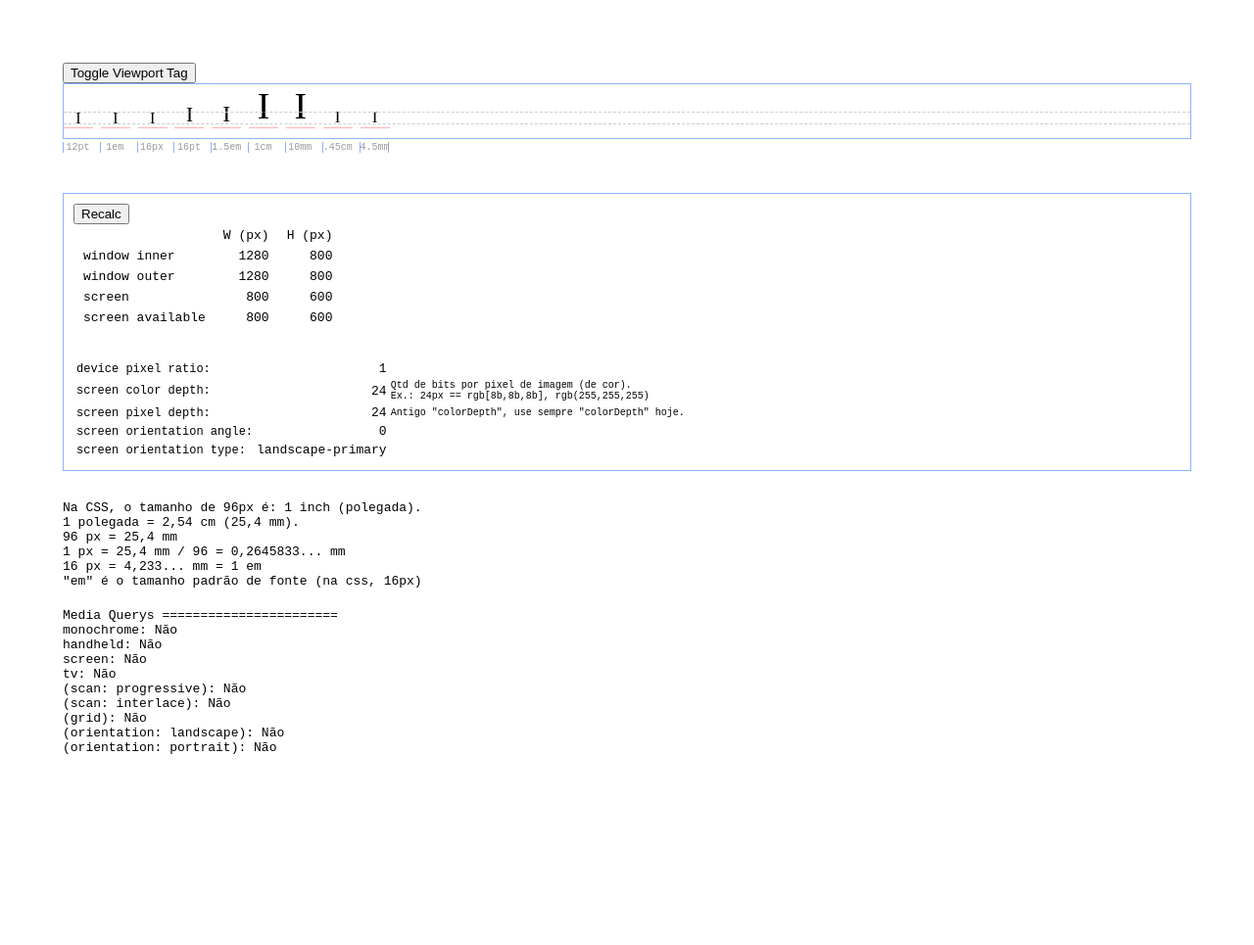
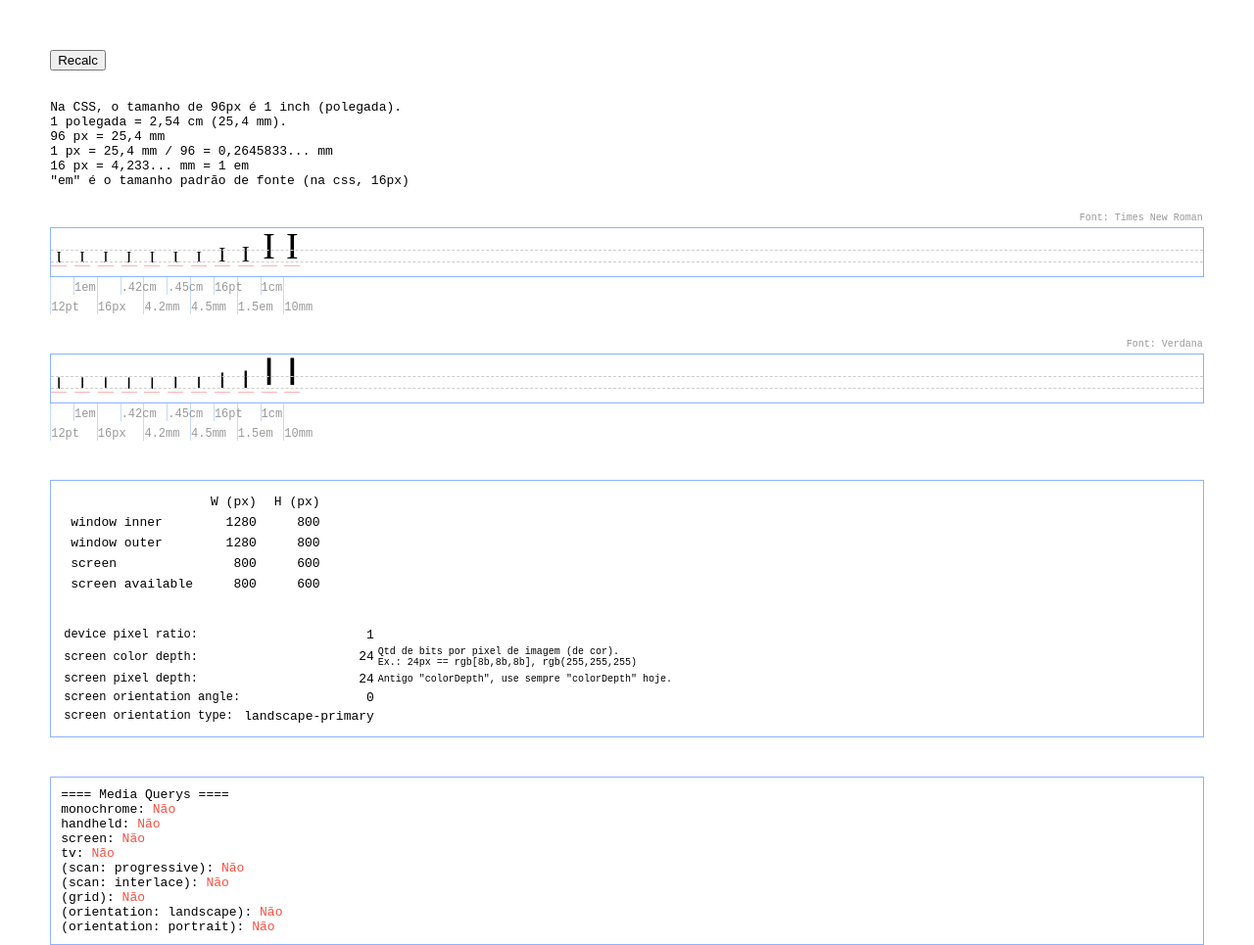
Before and after one commit to rcheruti/PocketBook_Responsive_HTML, a plain HTML site: page Css-Units/public_html/index.html in a window 1280 px wide. Shown: the whole page at 98% size. Before the commit the page ends 800 px from the top, so only its background shows below. Drawn offline with Linux system fonts and the light colour scheme.

Commit message:
Alterações para melhorar o uso e os testes que são feitos.

```diff
--- a/Css-Units/public_html/css/style.css
+++ b/Css-Units/public_html/css/style.css
@@ -9,38 +9,63 @@ body{
   position: relative;
   top: 0;
   left: 0;
-  padding: 5% 5%;
+  padding: 4% 4%;
   font-family: monospace;
 }
 body > div:last-of-type{
   margin-bottom: 20px;
 }
 
-.description{
+.recalcBox{
+  margin: 0 0 20px 0;
 }
-.description > *{
+.test{
+  position: relative;
+  border: 1px solid rgba(64,128,255,0.6);
+  margin-top: 40px;
+  padding: 10px;
+}
+.testDesc{
+  position: absolute;
+  font-size: 10px;
+  color: #999;
+  text-align: right;
+  vertical-align: top;
+  bottom: 100%;
+  bottom: calc(100% + 5px);
+  right: 0;
+  width: 100%;
+}
+.textsDesc{
+  padding: 0;
+}
+.textsDesc > *{
   display: inline-block;
   color: #999;
-  border-left: 1px solid rgba(64,128,255,0.6);
-  width: 30px;
-  font-size: 10px;
+  border-left: 1px solid rgba(64,128,255,0.3);
+  width: 16px;
+  font-size: 12px;
   text-align: center;
+  vertical-align: top;
+   padding-top: 4px;
 }
-.description > *:last-of-type{
-  border-right: 1px solid rgba(64,128,255,0.6);
+.textsDesc > *:nth-of-type(odd){
+  padding-top: 24px;
 }
 .texts{
-  position: relative;
-  border: 1px solid rgba(64,128,255,0.6);
   padding: 0 0 10px 0;
 }
-.texts > *:not(.linhaGuia){
-  font-family: serif;
+.texts > span{
+  font-family: 'Times New Roman', serif;
   display: inline-block;
   vertical-align: bottom;
   border-bottom: 1px solid rgba(255,0,0,.3);
   text-align: center;
-  width: 30px;
+  width: 16px;
+  line-height: 1em;
+}
+.texts.verdana > span{
+  font-family: 'Verdana', sans-serif;
 }
 .texts .linhaGuia{
   position: absolute;
@@ -67,6 +92,8 @@ body > div:last-of-type{
 .texts ._16pt{ font-size: 16pt; }
 .texts ._1cm{ font-size: 1cm; }
 .texts ._10mm{ font-size: 1cm; }
+.texts ._0-42cm{font-size: 0.42cm;}
+.texts ._4-2mm{font-size: 4.2mm;}
 .texts ._0-45cm{font-size: 0.45cm;}
 .texts ._4-5mm{font-size: 4.5mm;}
 .texts ._1em{ font-size: 1em; }
@@ -75,9 +102,7 @@ body > div:last-of-type{
 
 
 .widthsAndHeights{
-  border: 1px solid rgba(64,128,255,0.6);
-  margin-top: 40px;
-  padding: 10px;
+
 }
 
 .widthsAndHeights .medidas{
@@ -109,3 +134,10 @@ body > div:last-of-type{
 .obs{
   margin: 30px 0 20px;
 }
+.verde{
+  color: rgba(20, 170, 90, 1);
+  font-weight: bold;
+}
+.verm{
+  color: rgba(250, 80 ,64,  1);
+}
--- a/Css-Units/public_html/index.html
+++ b/Css-Units/public_html/index.html
@@ -1,48 +1,96 @@
 <!DOCTYPE html>
 <html>
   <head>
-    <title>CSS - Units</title>
+    <title>Mobile Tests</title>
     <meta charset="UTF-8">
 
+    <meta name="viewport" content="width=device-width" />
     <link href="css/style.css" rel="stylesheet" type="text/css"/>
 
   </head>
   <body>
 
+    <!--
     <div>
-      <button id="toggleViewportTag">Toggle Viewport Tag</button>
+      <button id="toggleViewportTag">Add Viewport Tag</button>
+    </div>
+    -->
+    <div class="recalcBox">
+      <button id="recalc">Recalc</button>
     </div>
 
-    <div class="texts">
+    <div class="obs">
+      Na CSS, o tamanho de 96px é 1 inch (polegada). <br/>
+      1 polegada = 2,54 cm (25,4 mm). <br/>
+      96 px = 25,4 mm <br/>
+      1 px = 25,4 mm / 96 = 0,2645833... mm <br/>
+      16 px = 4,233... mm = 1 em <br/>
+      "em" é o tamanho padrão de fonte (na css, 16px)
+    </div>
+
+    <div class="texts test">
+      <div class="testDesc">Font: Times New Roman</div>
       <div class="linhaGuia horizontal linha1"></div>
       <div class="linhaGuia horizontal linha2"></div>
 
-      <div class="_12pt">I</div>
-      <div class="_1em">I</div>
-      <div class="_16px">I</div>
-      <div class="_16pt">I</div>
-      <div class="_1-5em">I</div>
-      <div class="_1cm">I</div>
-      <div class="_10mm">I</div>
-      <div class="_0-45cm">I</div>
-      <div class="_4-5mm">I</div>
+      <span class="_12pt">I</span>
+      <span class="_1em">I</span>
+      <span class="_16px">I</span>
+      <span class="_0-42cm">I</span>
+      <span class="_4-2mm">I</span>
+      <span class="_0-45cm">I</span>
+      <span class="_4-5mm">I</span>
+      <span class="_16pt">I</span>
+      <span class="_1-5em">I</span>
+      <span class="_1cm">I</span>
+      <span class="_10mm">I</span>
     </div>
-    <div class="description">
+    <div class="textsDesc">
       <div>12pt</div>
       <div>1em</div>
       <div>16px</div>
+      <div>.42cm</div>
+      <div>4.2mm</div>
+      <div>.45cm</div>
+      <div>4.5mm</div>
       <div>16pt</div>
       <div>1.5em</div>
       <div>1cm</div>
       <div>10mm</div>
+    </div>
+
+    <div class="texts verdana test">
+      <div class="testDesc">Font: Verdana</div>
+      <div class="linhaGuia horizontal linha1"></div>
+      <div class="linhaGuia horizontal linha2"></div>
+
+      <span class="_12pt">I</span>
+      <span class="_1em">I</span>
+      <span class="_16px">I</span>
+      <span class="_0-42cm">I</span>
+      <span class="_4-2mm">I</span>
+      <span class="_0-45cm">I</span>
+      <span class="_4-5mm">I</span>
+      <span class="_16pt">I</span>
+      <span class="_1-5em">I</span>
+      <span class="_1cm">I</span>
+      <span class="_10mm">I</span>
+    </div>
+    <div class="textsDesc">
+      <div>12pt</div>
+      <div>1em</div>
+      <div>16px</div>
+      <div>.42cm</div>
+      <div>4.2mm</div>
       <div>.45cm</div>
       <div>4.5mm</div>
+      <div>16pt</div>
+      <div>1.5em</div>
+      <div>1cm</div>
+      <div>10mm</div>
     </div>
 
-    <div class="widthsAndHeights">
-      <div>
-        <button id="recalc">Recalc</button>
-      </div>
+    <div class="widthsAndHeights test">
 
       <table class="medidas">
         <tbody>
@@ -118,29 +166,15 @@
 
     </div>
 
-    <div class="obs">
-      Na CSS, o tamanho de 96px é: 1 inch (polegada).
-      <br/>
-      1 polegada = 2,54 cm (25,4 mm).
-      <br/>
-      96 px = 25,4 mm
-      <br/>
-      1 px = 25,4 mm / 96 = 0,2645833... mm
-      <br/>
-      16 px = 4,233... mm = 1 em
-      <br/>
-      "em" é o tamanho padrão de fonte (na css, 16px)
-    </div>
 
-    <div>
-      <div class="matchMediaMissing">
-        Esse navegador não tem a função "matchMedia" disponível.
-        <br/>
+    <div class="test">
+      <div class="matchMediaMissing verm">
+        Esse navegador não tem a função "matchMedia" disponível. <br/>
         Não é possível verificar Media Querys por código.
       </div>
       <div class="matchMedia">
         <div>
-          Media Querys =======================
+          ==== Media Querys ====
         </div>
         <div>
           <span>monochrome: </span>
@@ -193,9 +227,6 @@
       };
 
       (function(){
-        var metaTag = document.createElement('meta');
-        metaTag.name = 'viewport';
-        metaTag.content = 'width=device-width';
 
         function getValues(){
           $('#windowInnerWidth').textContent = window.innerWidth ;
@@ -214,33 +245,22 @@
           $('#orientationAngle').textContent = screen.orientation.angle ;
           $('#orientationType').textContent = screen.orientation.type ;
 
-          var jump1 = false;
-          function toggleMeta(ev){
-            if( jump1 )return jump1 = false;
-            if( ev.type === 'touchstart' ){
-              jump1 = true;
-            }
-            var has = $('head meta[name=viewport]');
-            //console.log( has, ev );
-            if( has ){
-              $('head').removeChild( has );
-            }else{
-              $('head').appendChild( metaTag );
-            }
-          }
-          $('#toggleViewportTag').on('mousedown', toggleMeta);
-          $('#toggleViewportTag').on('touchstart', toggleMeta);
-
           if( matchMedia ){
             var lista = $A('.matchMedia [data-media]'), i = lista.length, el, mediaStr;
             while( i-- ){
               el = lista[i];
               mediaStr = el.attributes.item('data-media').value ;
-              if( matchMedia(mediaStr).matches ) el.textContent = 'Sim';
-              else el.textContent = 'Não';
+              if( matchMedia(mediaStr).matches ){
+                el.textContent = 'Sim';
+                el.className = 'verde';
+              }else{
+                el.textContent = 'Não';
+                el.className = 'verm';
+              }
             }
           }
         }
+
         document.on('DOMContentLoaded', getValues);
         window.on('resize', getValues);
         $('#recalc').on('click', getValues);
```
Also changed, not shown: Css-Units/Gruntfile.js (deleted, +0 -10 lines), Css-Units/bower.json (deleted, +0 -13 lines), Css-Units/gulpfile.js (deleted, +0 -11 lines), Css-Units/package.json (deleted, +0 -8 lines), 2 other files.
